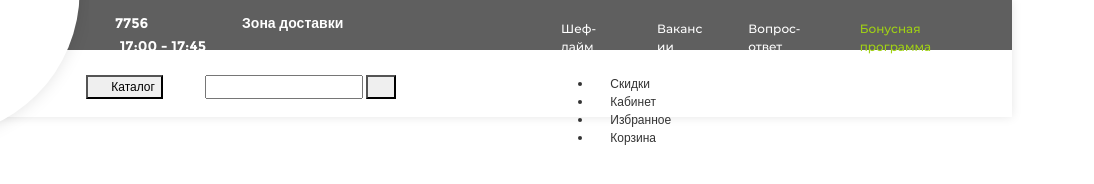
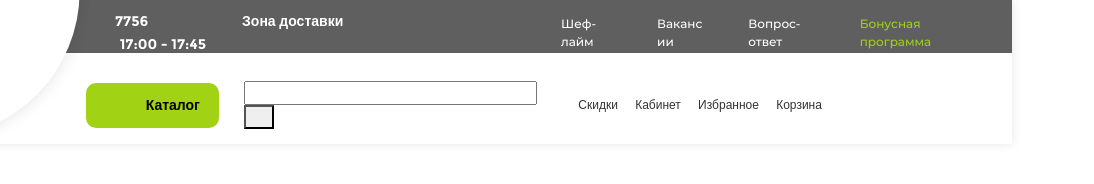
Before and after one commit to allexfree/laim, a website: page source/index.html in a window 1280 px wide. Shown: the full height of the page, 186-1280 px from the left. Drawn offline with nearby package versions, Linux system fonts and the light colour scheme; files that its build step writes are made by us from their sources.

Commit message:
Interactive for menu, continue page-header

```diff
--- a/source/index.html
+++ b/source/index.html
@@ -79,22 +79,22 @@
               <nav class="topmenu-second">
                 <ul class="topmenu-second__list menu-list-js">
                   <li class="topmenu-second__list-item menu-item-js">
-                    <a class="topmenu-second__list_link menu-link-js" href="#">
+                    <a class="topmenu-second__list-link menu-link-js" href="#">
                       Шеф-лайм
                     </a>
                   </li>
                   <li class="topmenu-second__list-item menu-item-js">
-                    <a class="topmenu-second__list_link menu-link-js" href="#">
+                    <a class="topmenu-second__list-link menu-link-js" href="#">
                       Вакансии
                     </a>
                   </li>
                   <li class="topmenu-second__list-item menu-item-js">
-                    <a class="topmenu-second__list_link menu-link-js" href="#">
+                    <a class="topmenu-second__list-link menu-link-js" href="#">
                       Вопрос-ответ
                     </a>
                   </li>
-                  <li class="topmenu-second__list-item menu-item-js topmenu-second__list-item--active">
-                    <a class="topmenu-second__list_link menu-link-js" href="#">
+                  <li class="topmenu-second__list-item menu-item-js">
+                    <a class="topmenu-second__list-link topmenu-second__list-link--active menu-link-js" href="#">
                       Бонусная программа
                     </a>
                   </li>
@@ -102,19 +102,19 @@
               </nav>
             </div>
           </div>
-          <div class="row">
+          <div class="row align-items-center">
             <div class="col-6">
               <nav class="bottommenu-first">
-                <div class="row">
-                  <div class="col-3">
+                <div class="row align-items-center">
+                  <div class="col-4">
                     <button class="menu-btn" type="button">
-                      <svg class="menu-btn__icon" width="14" height="14">
+                      <svg class="menu-btn__icon" width="22" height="16.5">
                         <use href="./img/sprite/sprite.svg#loup-catalog"></use>
                       </svg>
                       Каталог
                     </button>
                   </div>
-                  <div class="col-9">
+                  <div class="col-8">
                     <form class="form-main-search" method="POST">
                       <label class="form-main-search__label">
                         <input type="search" class="form-main-search__input" name="search">
--- a/source/sass/bottommenu.scss
+++ b/source/sass/bottommenu.scss
@@ -0,0 +1,12 @@
+@import "./general/variables.scss";
+@import "./general/mixins.scss";
+
+.bottommenu-first,
+.bottommenu-second {
+  padding: 15px 0;
+}
+
+.bottommenu-second__list {
+  @include reset-list;
+  display: flex;
+}
--- /dev/null
+++ b/source/sass/forms/form-main-search.scss
@@ -0,0 +1,14 @@
+@import "./../general/variables.scss";
+@import "./../general/mixins.scss";
+
+.form-main-search {
+  width: 100%;
+}
+
+.form-main-search__label {
+  width: 100%;
+}
+
+.form-main-search__input {
+  width: 100%;
+}
--- a/source/sass/general/variables.scss
+++ b/source/sass/general/variables.scss
@@ -3,6 +3,7 @@ $first-color: #333333;
 $second-color: #ffffff;
 $third-color: #A6D914;
 $accent-color: #A1D214;
+$lighter-color: #f1f1f1;
 
 /* Fonts */
 $font: "Montserrat", "Arial", sans-serif;
--- /dev/null
+++ b/source/sass/menu-btn.scss
@@ -0,0 +1,15 @@
+@import "./general/variables.scss";
+
+.menu-btn {
+  max-width: 135px;
+  padding: 12px 19px;
+  border: none;
+  border-radius: 10px;
+  background-color: $accent-color;
+  font-size: $font-size-bigger;
+  font-weight: $bold;
+}
+
+.menu-btn__icon {
+  margin-right: 15px;
+}
--- a/source/sass/page-header.scss
+++ b/source/sass/page-header.scss
@@ -1,7 +1,6 @@
 .page-header {
   position: relative;
-  height: 117px;
-  background: linear-gradient(0deg, rgba(255,255,255,1) 0%, rgba(255,255,255,1) 57%, rgba(95,95,95,1) 57%, rgba(95,95,95,1) 100%);
+  background: linear-gradient(0deg, rgba(255,255,255,1) 0%, rgba(255,255,255,1) 63%, rgba(95,95,95,1) 63%, rgba(95,95,95,1) 100%);
   box-shadow: 0px 0px 10px rgba(0, 0, 0, 0.1);
   &::before {
     position: absolute;
--- a/source/sass/style.scss
+++ b/source/sass/style.scss
@@ -21,3 +21,5 @@
 @import "../sass/delivery-zone.scss";
 @import "../sass/delivery-time.scss";
 @import "../sass/bottommenu.scss";
+@import "../sass/menu-btn.scss";
+@import "../sass/forms/form-main-search.scss";
--- a/source/sass/topmenu-second.scss
+++ b/source/sass/topmenu-second.scss
@@ -8,26 +8,24 @@
   margin-right: 40px;
 }
 
-.topmenu-second__list-item--active {
-  & a {
-    color: $accent-color;
-    &:hover,
-    &:focus {
-      color: $accent-color;
-      opacity: 0.8;
-    }
-  }
-}
-
-.topmenu-second__list_link {
+.topmenu-second__list-link {
   color: $second-color;
   font-weight: $bolder;
   border: none;
   outline: none;
-  transition: opacity 0.3s;
+  transition: opacity 0.3s, color 0.3s;
   &:hover,
   &:focus {
     color: $second-color;
     opacity: 0.8;
   }
+
+  &--active {
+    color: $accent-color;
+    &:hover,
+    &:focus {
+      color: $accent-color;
+      opacity: 1;
+    }
+  }
 }
--- a/source/sass/topmenu.scss
+++ b/source/sass/topmenu.scss
@@ -3,7 +3,7 @@
 
 .topmenu-first {
   position: relative;
-  margin: 12px 0 17px 0;
+  margin: 10px 0;
 }
 
 .topmenu-second__list {
```
Also changed, not shown: source/js/menu.js (+8 -8 lines), source/img/2.jpg.
